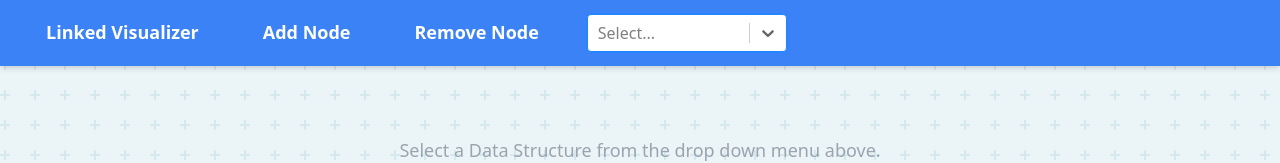
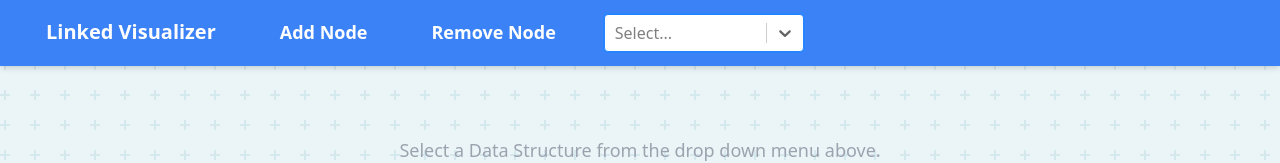
Before and after one commit to JackTrimboli/LinkedVisualizer, a React (Create React App) app: page / in a window 1280 px wide. Shown: the top 163 px of the page. Built offline with nearby package versions, Linux system fonts and the light colour scheme.

Commit message:
Fixed visual error when rendering trees

```diff
--- a/src/components/Bst.jsx
+++ b/src/components/Bst.jsx
@@ -17,7 +17,7 @@ const Bst = (props) => {
     );
   } else {
     return (
-      <div className="m-4 absolute w-full top-1/3 flex justify-evenly">
+      <div className=" w-full mx-auto absolute top-1/3 z-0 flex justify-evenly">
         <Tree
           lineWidth={"5px"}
           lineColor={"black"}
--- a/src/components/Heap.jsx
+++ b/src/components/Heap.jsx
@@ -17,7 +17,7 @@ const Heap = (props) => {
     );
   } else {
     return (
-      <div className="m-0 absolute w-full top-1/3 flex justify-evenly">
+      <div className="w-full mx-auto absolute top-1/3 z-0 flex justify-evenly">
         <Tree
           lineWidth={"5px"}
           lineColor={"black"}
--- a/src/components/Main.jsx
+++ b/src/components/Main.jsx
@@ -1,7 +1,7 @@
 import { useState, React } from "react";
 import Select from "react-select";
 import PopupModal from "./PopupModal";
-import Linkedlist from "./Linkedlist";
+import Linkedlist from "./linkedlist";
 import Bst from "./Bst";
 import Heap from "./Heap";
 import { Transition } from "@tailwindui/react";
@@ -279,13 +279,16 @@ function Main() {
   return (
     <div className="box-border w-full h-full">
       {/* <Tutorial /> */}
-      <nav className="bg-blue-500 w-screen overflow-visible text-white shadow-md p-3.5 fixed top-0">
+      <nav className="bg-blue-500 w-screen overflow-visible text-white shadow-md p-3.5 fixed top-0 z-50">
+        <div>
           <a
-          className="block float-left px-8 pt-1 text-lg font-bold focus:outline-none "
+            className="block float-left px-8 pt-1 text-xl font-bold focus:outline-none "
             href="/"
           >
             Linked Visualizer
           </a>
+        </div>
+        <div>
           <button
             className="block float-left px-8 pt-1 text-lg font-bold rounded-lg  focus:outline-none hover:bg-blue-400 active:bg-blue-600"
             onClick={toggleAddPopup}
@@ -298,6 +301,8 @@ function Main() {
           >
             Remove Node
           </button>
+        </div>
+        <div>
           <Select
             autoFocus={true}
             onChange={handleSelectChange}
@@ -305,6 +310,7 @@ function Main() {
             className="inline-block absolute"
             styles={selectStyles}
           />
+        </div>
       </nav>
       {label ? (
         <span className="flex justify-center mt-32 px-2 pt-2  text-center w-full justify center text-gray-400 text-lg ">
```
Lines whose indentation alone changed are shown as unchanged.
